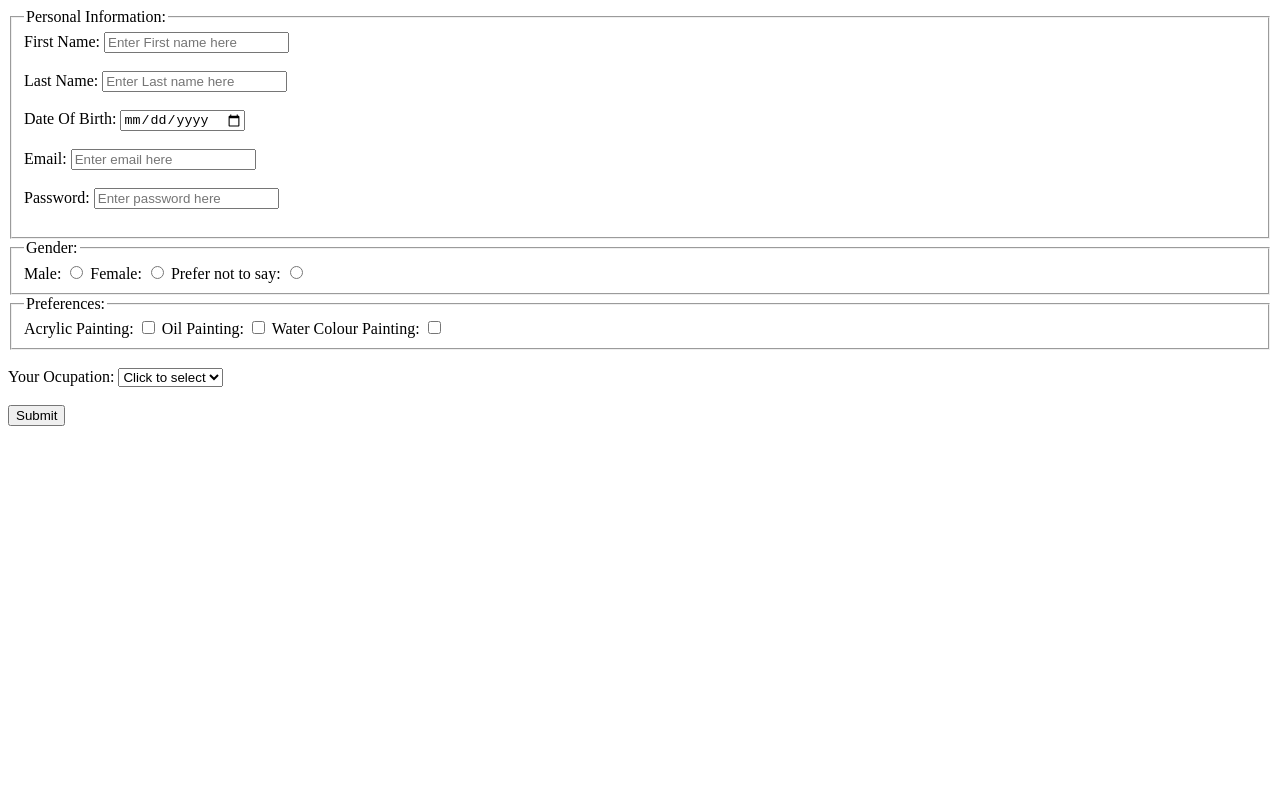
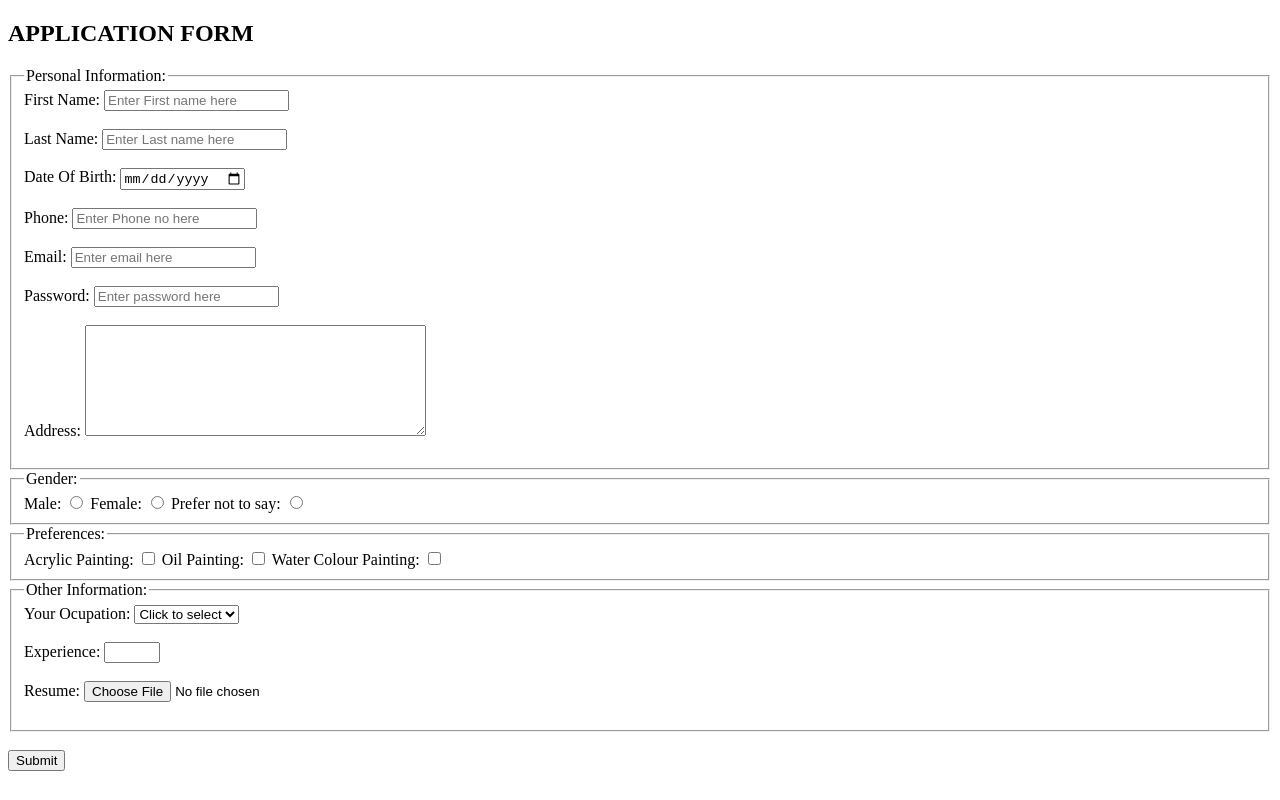
Before and after one commit to Anwesarang/html_ch, a plain HTML site: page lec8/form1.html in a window 1280 px wide. Drawn offline with Linux system fonts and the light colour scheme.

Commit message:
lec 9 additional

```diff
--- a/lec8/form1.html
+++ b/lec8/form1.html
@@ -6,6 +6,7 @@
     <title>Document</title>
 </head>
 <body>
+    <h2>APPLICATION FORM</h2>
     <form>
         <fieldset>
             <legend>Personal Information:</legend>
@@ -18,11 +19,17 @@
             <label for="dob">Date Of Birth: </label>
             <input type="date" name="dob" id="dob"><br>
             <br>
+            <label for="phn">Phone: </label>
+            <input type="tel" name="phn" id="phn" placeholder="Enter Phone no here"><br>
+            <br>
             <label for="Email">Email: </label>
             <input type="email" name="Email" id="Email" placeholder="Enter email here"><br>
             <br>
             <label for="Passwd">Password: </label>
             <input type="password" name="Passwd" id="Passwd" placeholder="Enter password here"><br>
+            <br>
+            <label for="textarea1">Address: </label>
+            <textarea name="textarea1" id="textarea1" rows="7" cols="40"></textarea><br>
             <br>
         </fieldset>
         <fieldset>
@@ -43,7 +50,8 @@
             <label for="cty3">Water Colour Painting: </label>
             <input type="checkbox" name="colortype3" id="cty3">
         </fieldset>
-        <br>
+        <fieldset>
+            <legend>Other Information: </legend>
             <label for="ocu">Your Ocupation:</label>
             <select name="Ocupation" id="ocu" >
                 <option value="placeholder">Click to select</option>
@@ -52,6 +60,14 @@
                 <option value="other">Other</option>
             </select>
             <br><br>
+            <label for="exp">Experience: </label>
+            <input type="number" name="exp" id="exp" max="50" min="0"><br>
+            <br>
+            <label for="fileup">Resume: </label>
+            <input type="file" name="fileup" id="fileup"><br>
+            <br>
+        </fieldset>
+        <br>
         <input type="submit" name="sbmt" id="sbmt">
     </form>
 </body>
```
Lines whose indentation alone changed are shown as unchanged.
